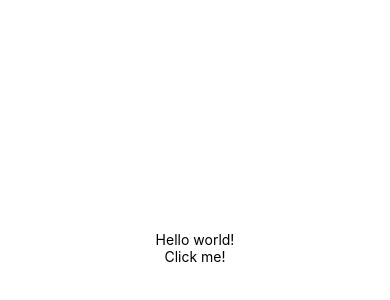
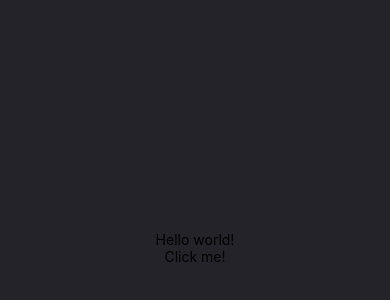
Before and after one commit to Arthur-Bamberg/Geppeto-android, a React Native app: screen / in a window 390 px wide. Shown: the part 174-474 px from the top of the page. Built offline with nearby package versions, Linux system fonts and the light colour scheme.

Commit message:
Change background color and added model of interface

```diff
--- a/App.js
+++ b/App.js
@@ -18,7 +18,7 @@ export default function App() {
 const styles = StyleSheet.create({
   container: {
     flex: 1,
-    backgroundColor: '#fff',
+    backgroundColor: '#24232A',
     alignItems: 'center',
     justifyContent: 'center',
   },
--- a/package.json
+++ b/package.json
@@ -9,10 +9,13 @@
     "web": "expo start --web"
   },
   "dependencies": {
+    "@expo/webpack-config": "^18.0.1",
     "expo": "~48.0.9",
     "expo-status-bar": "~1.4.4",
     "react": "18.2.0",
-    "react-native": "0.71.4"
+    "react-dom": "18.2.0",
+    "react-native": "0.71.4",
+    "react-native-web": "~0.18.10"
   },
   "devDependencies": {
     "@babel/core": "^7.20.0"
```
Also changed, not shown: assets/ui ux interface dark mode.png (added), 1 other file (tests, documents, lock files or other folders).
